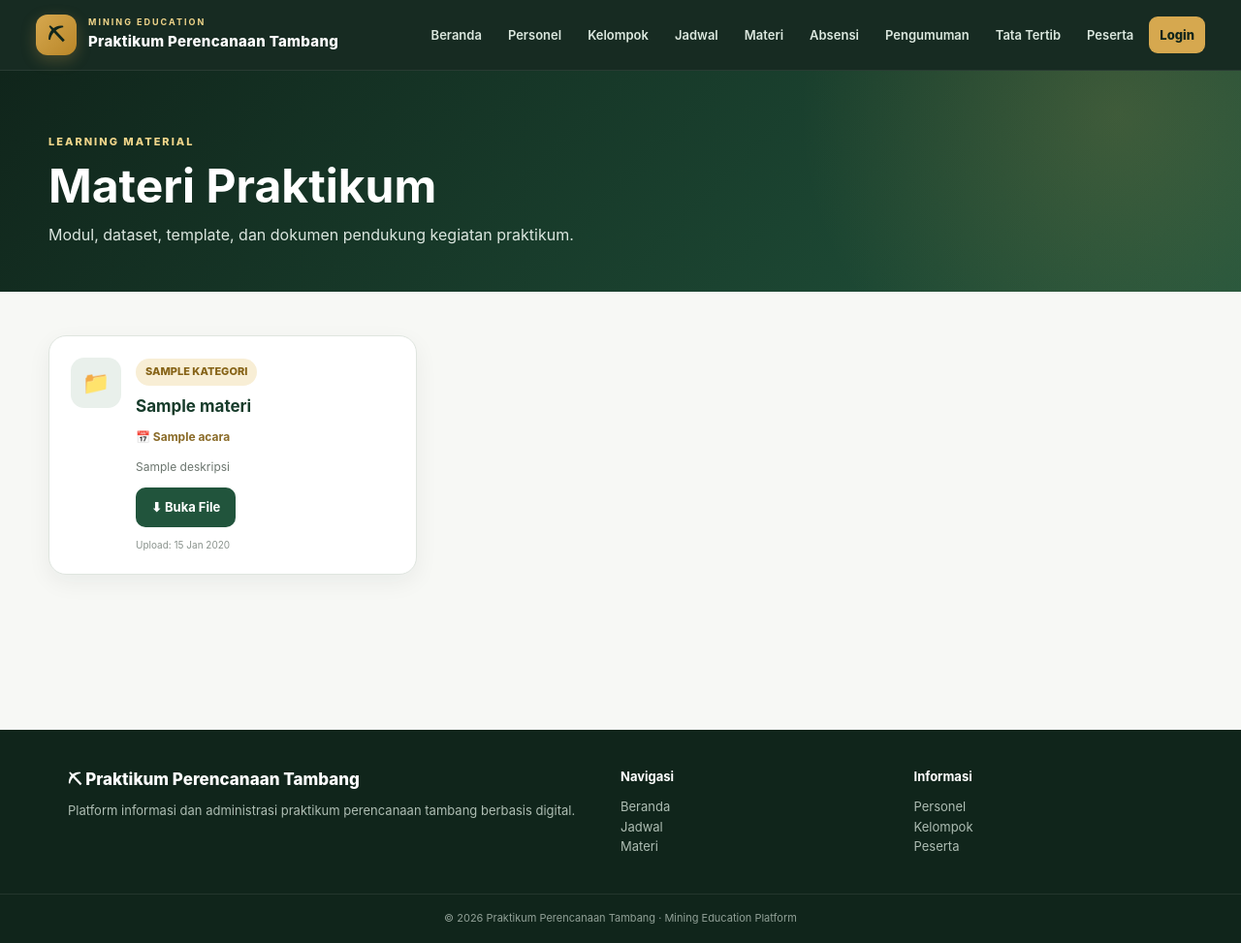
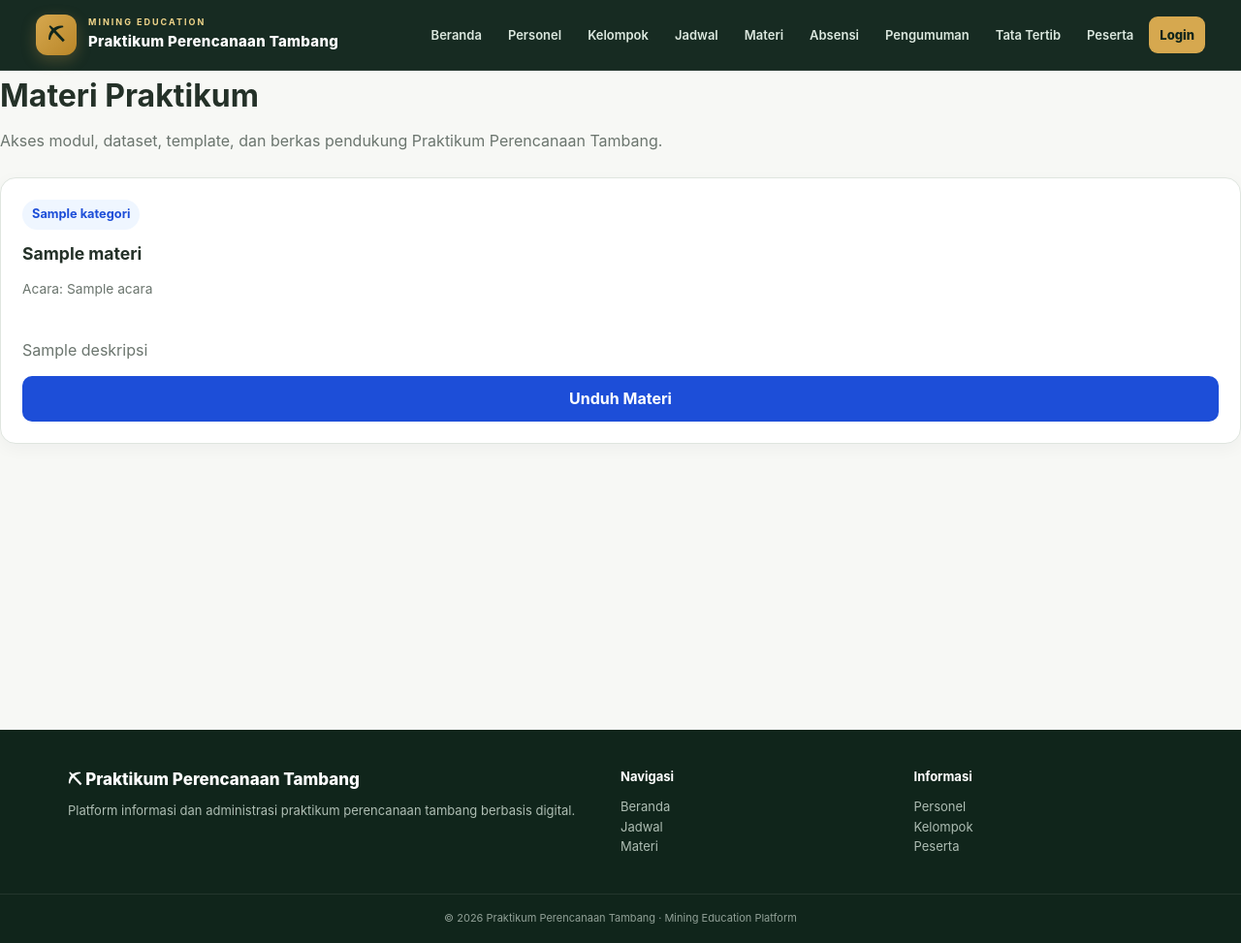
Before and after one commit to muhammadfhy2-cell/Praktikum-Perencanaan-Tambang, a Django app: template praktikum/templates/praktikum/materi.html in a window 1280 px wide. Shown: the whole page at 97% size. Run offline with Django 3.2, Linux system fonts and the light colour scheme; the template is opened without the code that fills it: most values are stand-ins (such as "Sample title", 1, 10 or a date in 2020).

Commit message:
Update materi.html

```diff
--- a/praktikum/templates/praktikum/materi.html
+++ b/praktikum/templates/praktikum/materi.html
@@ -1,149 +1,143 @@
+
 {% extends "praktikum/base.html" %}
 
-{% block title %}Materi | Praktikum Perencanaan Tambang{% endblock %}
+{% block title %}Materi Praktikum{% endblock %}
+
+{% block extra_css %}
+<style>
+.materi-page {
+    max-width: 1150px;
+    margin: 0 auto;
+    padding: 32px 20px 48px;
+}
+.materi-heading {
+    margin-bottom: 24px;
+}
+.materi-heading h1 {
+    margin-bottom: 8px;
+}
+.materi-heading p {
+    color: var(--muted, #64748b);
+    line-height: 1.7;
+}
+.materi-grid {
+    display: grid;
+    grid-template-columns: repeat(auto-fit, minmax(260px, 1fr));
+    gap: 20px;
+}
+.materi-card {
+    display: flex;
+    flex-direction: column;
+    gap: 12px;
+    padding: 22px;
+    border: 1px solid var(--border, #e2e8f0);
+    border-radius: 16px;
+    background: var(--card, #fff);
+    box-shadow: 0 5px 18px rgba(15, 23, 42, .04);
+}
+.materi-card h2 {
+    font-size: 1.1rem;
+    line-height: 1.5;
+    margin: 0;
+    overflow-wrap: anywhere;
+}
+.materi-category {
+    display: inline-block;
+    width: fit-content;
+    padding: 5px 10px;
+    border-radius: 20px;
+    background: var(--soft, #eff6ff);
+    color: var(--primary, #1d4ed8);
+    font-size: .8rem;
+    font-weight: 700;
+}
+.materi-description {
+    color: var(--muted, #64748b);
+    line-height: 1.7;
+    white-space: pre-line;
+    overflow-wrap: anywhere;
+}
+.materi-meta {
+    color: var(--muted, #64748b);
+    font-size: .86rem;
+    line-height: 1.6;
+}
+.materi-download {
+    display: inline-flex;
+    align-items: center;
+    justify-content: center;
+    margin-top: auto;
+    padding: 11px 16px;
+    border-radius: 10px;
+    background: var(--primary, #1d4ed8);
+    color: #fff;
+    text-decoration: none;
+    font-weight: 700;
+}
+.materi-download:hover {
+    opacity: .9;
+}
+.materi-empty {
+    padding: 24px;
+    border: 1px dashed var(--border, #cbd5e1);
+    border-radius: 14px;
+    color: var(--muted, #64748b);
+    text-align: center;
+}
+</style>
+{% endblock %}
 
 {% block content %}
-
-<section class="page-header">
-    <div class="container">
-        <div class="eyebrow">LEARNING MATERIAL</div>
+<main class="materi-page">
+    <header class="materi-heading">
         <h1>Materi Praktikum</h1>
         <p>
-            Modul, dataset, template, dan dokumen pendukung kegiatan praktikum.
+            Akses modul, dataset, template, dan berkas pendukung
+            Praktikum Perencanaan Tambang.
         </p>
-    </div>
-</section>
+    </header>
 
-<section class="content-section">
-    <div class="container">
-
-        <div class="material-grid">
-
+    {% if materi_list %}
+        <section class="materi-grid">
             {% for materi in materi_list %}
-
-            <article class="material-card">
-
-                <div class="material-icon">
-                    {% if materi.kategori == "modul" %}
-                        📚
-                    {% elif materi.kategori == "dataset" %}
-                        📊
-                    {% elif materi.kategori == "template" %}
-                        📄
-                    {% else %}
-                        📁
-                    {% endif %}
-                </div>
-
-                <div class="material-content">
-
-                    <span class="badge badge-gold">
-                        {{ materi.kategori }}
+                <article class="materi-card">
+                    <span class="materi-category">
+                        {{ materi.get_kategori_display|default:materi.kategori }}
                     </span>
 
                     <h2>{{ materi.judul }}</h2>
 
                     {% if materi.acara %}
-                        <p class="event">
-                            📅 {{ materi.acara.nama }}
-                        </p>
+                        <div class="materi-meta">
+                            Acara: {{ materi.acara.nama }}
+                        </div>
                     {% endif %}
 
                     {% if materi.deskripsi %}
-                        <p>{{ materi.deskripsi }}</p>
+                        <div class="materi-description">
+                            {{ materi.deskripsi }}
+                        </div>
                     {% endif %}
 
                     {% if materi.file %}
-                        <a href="{{ materi.file.url }}" target="_blank" class="btn">
-                            ⬇ Buka File
+                        <a
+                            class="materi-download"
+                            href="{% url 'praktikum:download_materi' materi.id %}"
+                        >
+                            Unduh Materi
                         </a>
+                    {% else %}
+                        <div class="materi-meta">
+                            Berkas belum tersedia.
+                        </div>
                     {% endif %}
-
-                    <small>
-                        Upload: {{ materi.uploaded_at|date:"d M Y" }}
-                    </small>
-
-                </div>
-
-            </article>
-
-            {% empty %}
-
-            <div class="empty">
-                <div class="empty-icon">📚</div>
-                Belum ada materi tersedia.
-            </div>
-
+                </article>
             {% endfor %}
-
+        </section>
+    {% else %}
+        <div class="materi-empty">
+            Belum ada materi yang dipublikasikan oleh admin.
         </div>
-
-    </div>
-</section>
-
-<style>
-    .material-grid {
-        display: grid;
-        grid-template-columns: repeat(3,1fr);
-        gap: 20px;
-    }
-
-    .material-card {
-        background: white;
-        border: 1px solid #dfe5df;
-        border-radius: 18px;
-        padding: 22px;
-        box-shadow: 0 8px 25px rgba(16,37,27,.06);
-        display: flex;
-        gap: 15px;
-    }
-
-    .material-icon {
-        width: 52px;
-        height: 52px;
-        min-width: 52px;
-        border-radius: 14px;
-        display: grid;
-        place-items: center;
-        background: #e9f0eb;
-        font-size: 23px;
-    }
-
-    .material-content h2 {
-        color: #173c2b;
-        font-size: 17px;
-        margin: 8px 0;
-    }
-
-    .material-content p {
-        color: #6b756e;
-        font-size: 12px;
-        margin-bottom: 12px;
-    }
-
-    .material-content .event {
-        color: #8a6b28;
-        font-weight: 700;
-    }
-
-    .material-content small {
-        display: block;
-        color: #89928c;
-        font-size: 10px;
-        margin-top: 10px;
-    }
-
-    @media(max-width:900px) {
-        .material-grid {
-            grid-template-columns: repeat(2,1fr);
-        }
-    }
-
-    @media(max-width:600px) {
-        .material-grid {
-            grid-template-columns: 1fr;
-        }
-    }
-</style>
-
+    {% endif %}
+</main>
 {% endblock %}
```
